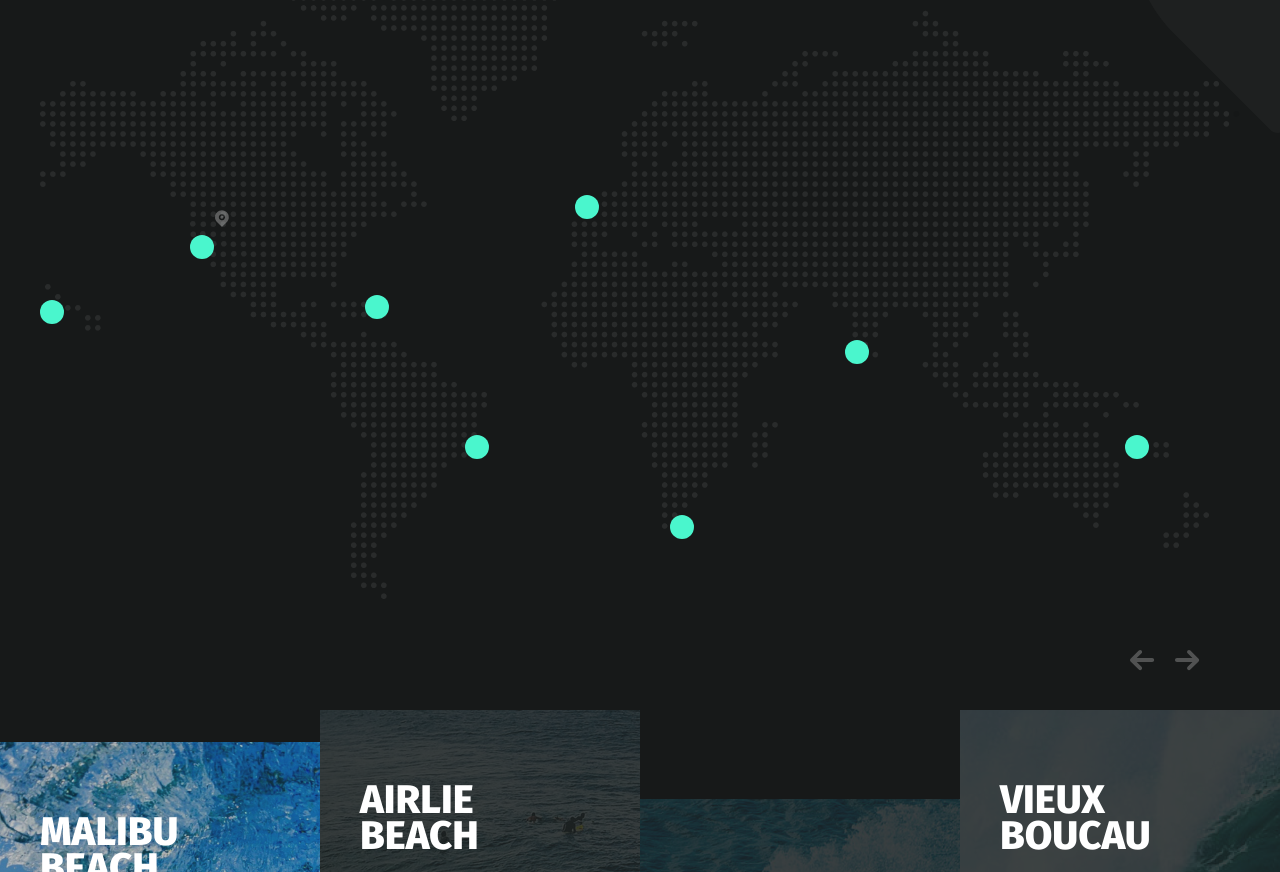
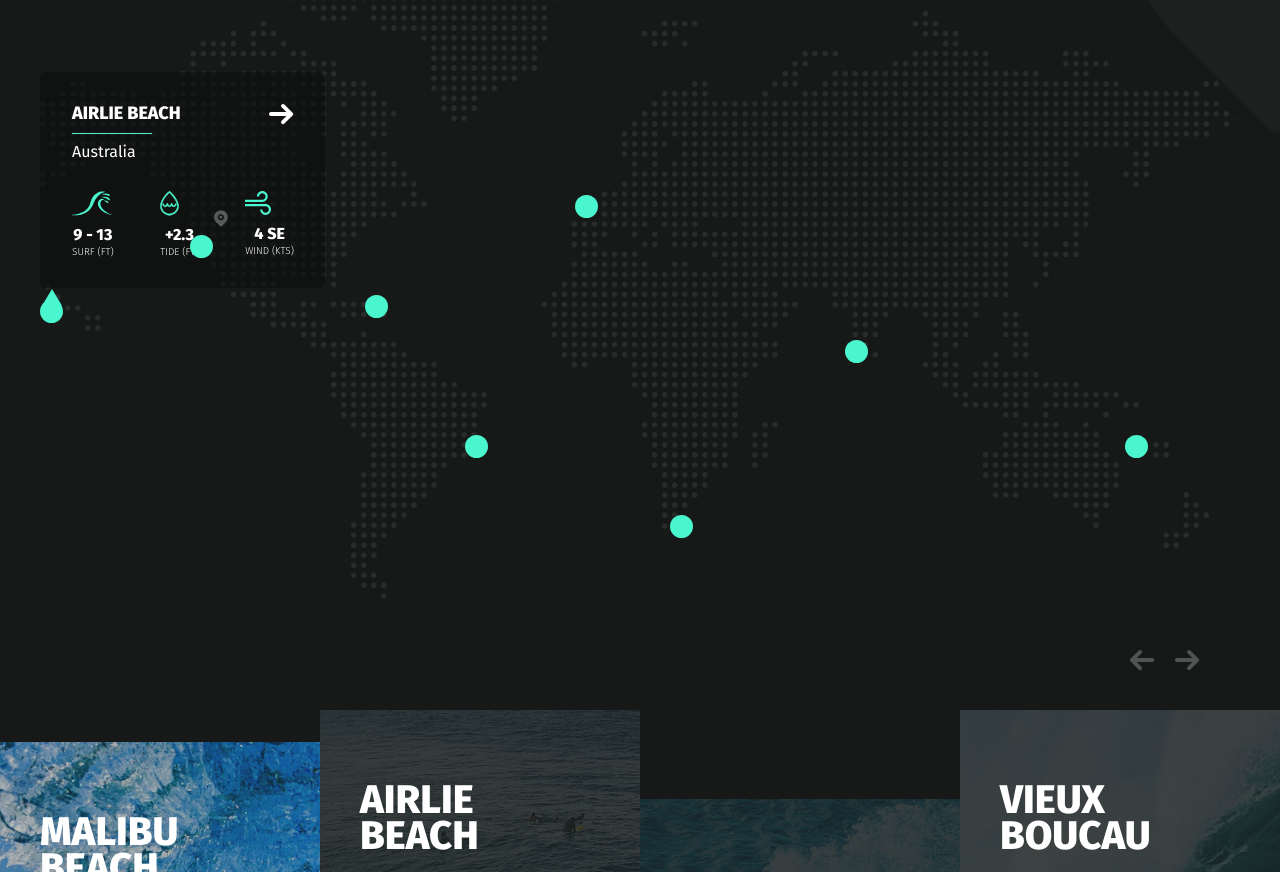
Before and after one commit to AliaksandraSavelyeva/go-surf, a website: page app/index.html in a window 1280 px wide. Shown: the part 1217-2089 px from the top of the page. Drawn offline with nearby package versions, Linux system fonts and the light colour scheme.

Commit message:
surf section interactive map

```diff
--- a/app/index.html
+++ b/app/index.html
@@ -169,7 +169,7 @@
                                 <img src="img/arrows-right.svg" alt="">
                             </a>
                         </div>
-                        <div class="map-dots__row">
+                        <div class="map-dots__content-row">
                             <div class="map-dots__content-item">
                                 <img src="img/surf-icon.svg" alt="">
                                 <div class="map-dots__content-number">9 - 13</div>
@@ -200,7 +200,7 @@
                                 <img src="img/arrows-right.svg" alt="">
                             </a>
                         </div>
-                        <div class="map-dots__row">
+                        <div class="map-dots__content-row">
                             <div class="map-dots__content-item">
                                 <img src="img/surf-icon.svg" alt="">
                                 <div class="map-dots__content-number">9 - 13</div>
@@ -231,7 +231,7 @@
                                 <img src="img/arrows-right.svg" alt="">
                             </a>
                         </div>
-                        <div class="map-dots__row">
+                        <div class="map-dots__content-row">
                             <div class="map-dots__content-item">
                                 <img src="img/surf-icon.svg" alt="">
                                 <div class="map-dots__content-number">9 - 13</div>
@@ -262,7 +262,7 @@
                                 <img src="img/arrows-right.svg" alt="">
                             </a>
                         </div>
-                        <div class="map-dots__row">
+                        <div class="map-dots__content-row">
                             <div class="map-dots__content-item">
                                 <img src="img/surf-icon.svg" alt="">
                                 <div class="map-dots__content-number">9 - 13</div>
@@ -293,7 +293,7 @@
                                 <img src="img/arrows-right.svg" alt="">
                             </a>
                         </div>
-                        <div class="map-dots__row">
+                        <div class="map-dots__content-row">
                             <div class="map-dots__content-item">
                                 <img src="img/surf-icon.svg" alt="">
                                 <div class="map-dots__content-number">9 - 13</div>
@@ -324,7 +324,7 @@
                                 <img src="img/arrows-right.svg" alt="">
                             </a>
                         </div>
-                        <div class="map-dots__row">
+                        <div class="map-dots__content-row">
                             <div class="map-dots__content-item">
                                 <img src="img/surf-icon.svg" alt="">
                                 <div class="map-dots__content-number">9 - 13</div>
@@ -355,7 +355,7 @@
                                 <img src="img/arrows-right.svg" alt="">
                             </a>
                         </div>
-                        <div class="map-dots__row">
+                        <div class="map-dots__content-row">
                             <div class="map-dots__content-item">
                                 <img src="img/surf-icon.svg" alt="">
                                 <div class="map-dots__content-number">9 - 13</div>
@@ -386,7 +386,7 @@
                                 <img src="img/arrows-right.svg" alt="">
                             </a>
                         </div>
-                        <div class="map-dots__row">
+                        <div class="map-dots__content-row">
                             <div class="map-dots__content-item">
                                 <img src="img/surf-icon.svg" alt="">
                                 <div class="map-dots__content-number">9 - 13</div>
--- a/app/scss/style.scss
+++ b/app/scss/style.scss
@@ -273,15 +273,86 @@
     .slick-list {
         min-height: 635px;
     }
+    .slick-current {
+        .map-dots__content {
+            display: block;
+            width: 285px;
+            padding: 28px 31px 0px 32px;
+        }
+    }
+}
+.map-dots__content-row {
+    display: flex;
+    justify-content: space-between;
+    padding-bottom: 30px;
+}
+.map-dots__content-item {
+    text-align: center;
+    img {
+        margin-bottom: 7px;
+    }
+}
+.map-dots__content-number {
+    font-weight: 800;
+    font-size: 16px;
+    line-height: 23px;
+}
+.map-dots__content-name {
+    font-weight: 300;
+    font-size: 10px;
+    line-height: 12px;
+}
+.map-dots__content-title {
+    font-weight: 800;
+    font-size: 18px;
+    line-height: 26px;
+    padding-bottom: 8px;
+    margin-bottom: 8px;
+    position: relative;
+    &::before {
+        content: "";
+        position: absolute;
+        background-color: $green;
+        width: 80px;
+        height: 1px;
+        bottom: 0;
+        left: 0;
+    }
+}
+.map-dots__content-subtitle {
+    font-size: 16px;
+    line-height: 19px;
+    text-transform: capitalize;
+}
+.map-dots__content-link {
+    padding-top: 4px;
 }
 .map-dots__circle {
-    width: 24px;
-    height: 24px;
+    width: 23px;
+    height: 23px;
     background-color: $green;
     border-radius: 50%;
 }
 .map-dots__content {
     display: none;
+    background-color: rgba(#0F1010, .7);
+    border-radius: 6px;
+    position: absolute;
+    bottom: 35px;
+    transform: translateX(-50%);
+    &::before {
+        content: "";
+        position: absolute;
+        width: 0;
+        height: 0;
+        border-bottom: 20px solid $green;
+        border-left: 12px solid transparent;
+        border-right: 12px solid transparent;
+        bottom: -21px;
+        left: 50%;
+        border-bottom-left-radius: 10px;
+        border-bottom-right-radius: 10px;
+    }
 }
 .map-dots {
     position: relative;
@@ -289,6 +360,12 @@
 .map-dots--1 {
     top: 335px;
     left: 0;
+    .map-dots__content {
+        transform: translateX(0);
+        &::before {
+            left: 0;
+        }
+    }
 }
 .map-dots--2 {
     top: 270px;
@@ -330,6 +407,13 @@
 .map-dots--8 {
     top: 470px;
     left: 35px;
+    .map-dots__content {
+        transform: translateX(-262px);
+        &::before {
+            left: auto;
+            right: 0;
+        }
+    }
 }
 
 
```
Also changed, not shown: app/css/style.min.css.
